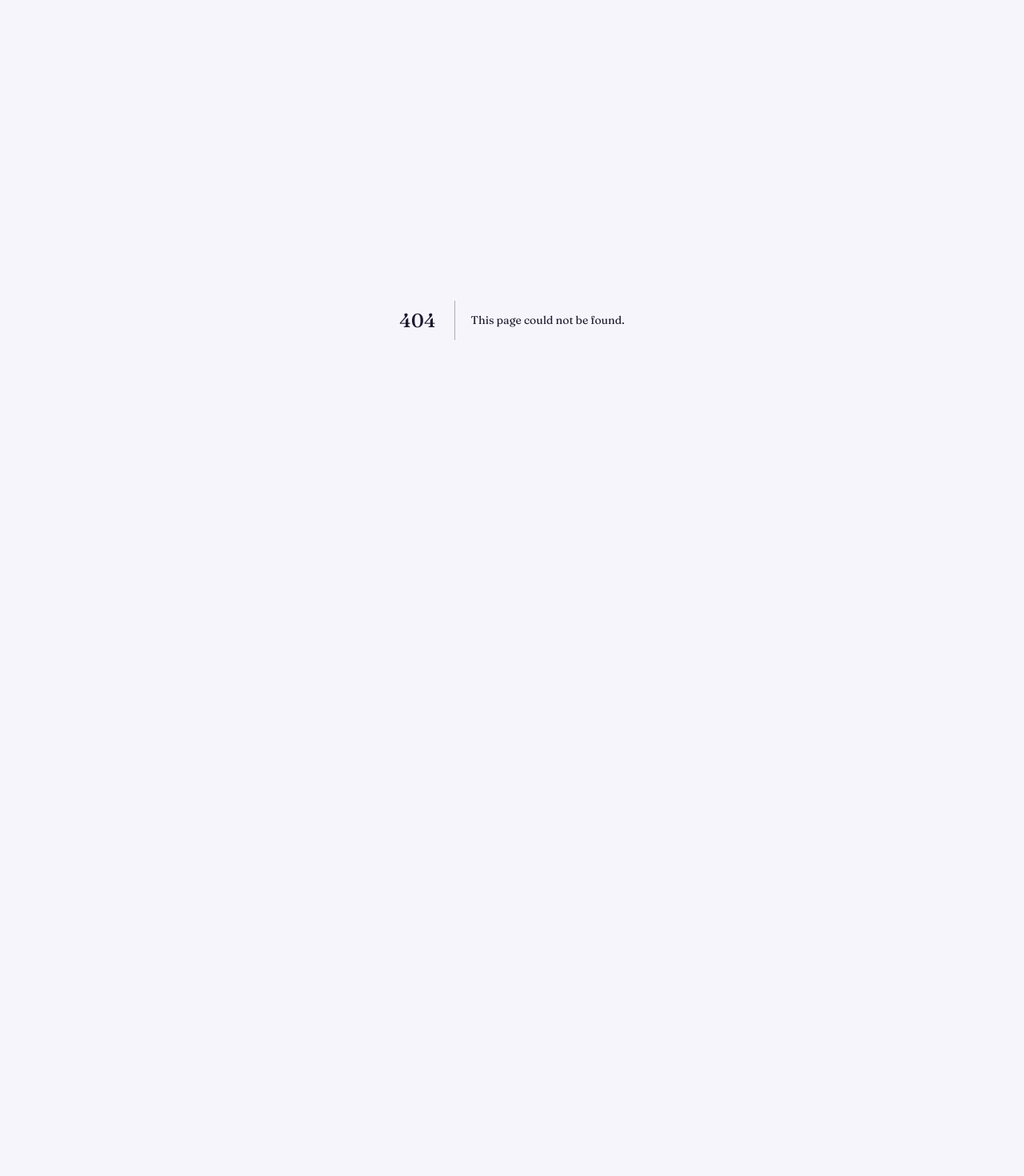
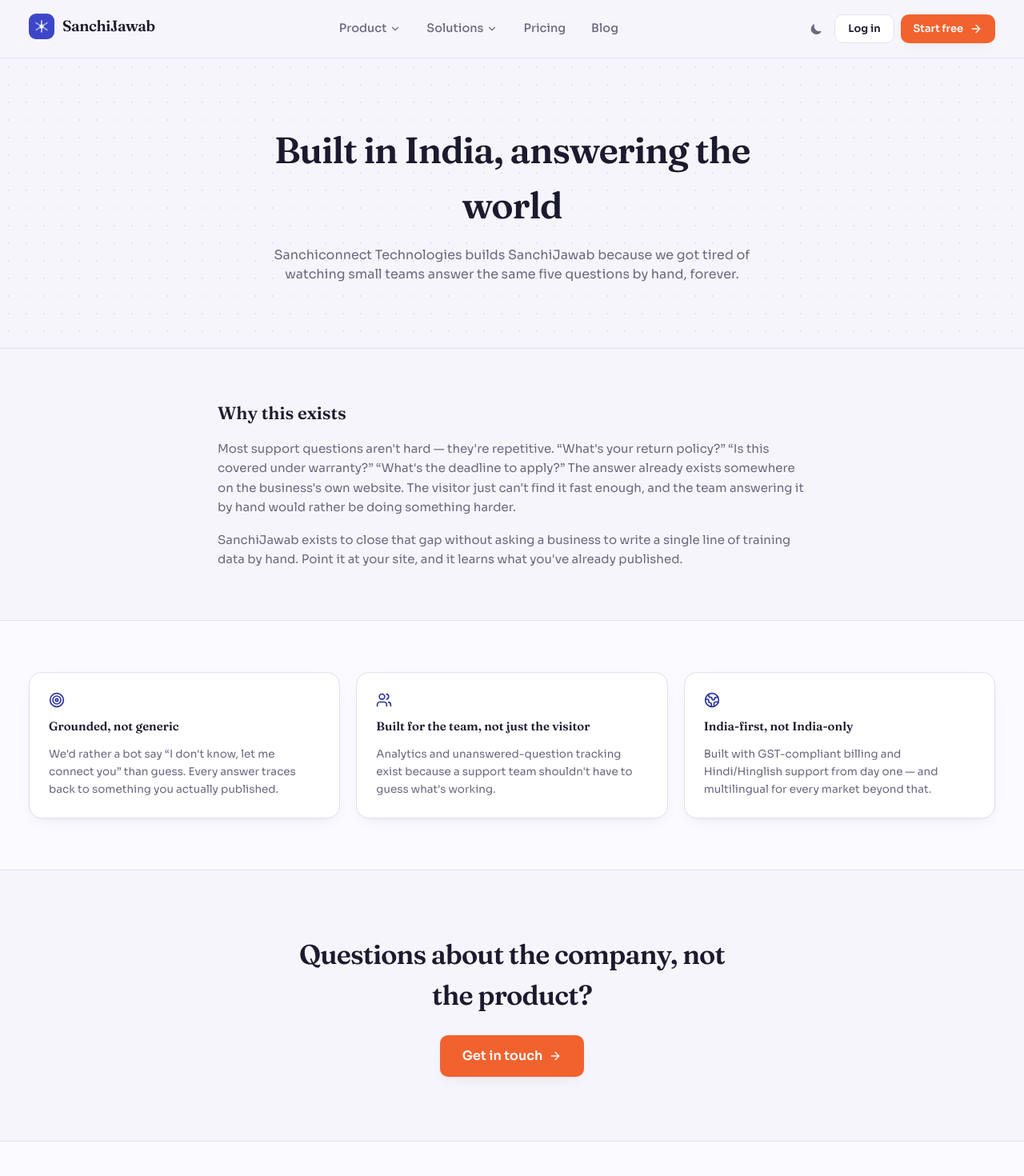
Before and after one commit to sanchiconnect/sc-ai-chatboat, a Next.js app in the folder sanchijawab-admin/: page /about in a window 1280 px wide. Before the commit this address had no page. Shown: the top 1470 px of the page at 80% size. Before the commit the page ends 800 px from the top, so only its background shows below. Built offline with nearby package versions, Linux system fonts and the light colour scheme.

Commit message:
Website: About page

```diff
--- /dev/null
+++ b/sanchijawab-admin/app/about/page.tsx
@@ -0,0 +1,93 @@
+import type { Metadata } from "next";
+import Link from "next/link";
+import { ArrowRight, Target, Users, Globe2 } from "lucide-react";
+import { SiteHeader } from "@/components/marketing/site-header";
+import { SiteFooter } from "@/components/marketing/site-footer";
+import { Button } from "@/components/ui/button";
+import { Card } from "@/components/ui/card";
+
+export const metadata: Metadata = {
+  title: "About",
+  description: "Why Sanchiconnect Technologies built SanchiJawab, and what we believe about AI support.",
+};
+
+export default function AboutPage() {
+  return (
+    <>
+      <SiteHeader />
+      <main>
+        <section className="border-b border-border bg-dot-grid py-16 text-center md:py-20">
+          <div className="container">
+            <h1 className="font-display mx-auto max-w-[20ch] text-[36px] font-semibold tracking-tight text-fg sm:text-[46px]">
+              Built in India, answering the world
+            </h1>
+            <p className="mx-auto mt-4 max-w-[56ch] text-[16px] text-fg-muted">
+              Sanchiconnect Technologies builds SanchiJawab because we got tired of watching small teams
+              answer the same five questions by hand, forever.
+            </p>
+          </div>
+        </section>
+
+        <section className="border-b border-border py-16">
+          <div className="container max-w-3xl">
+            <h2 className="font-display mb-4 text-[22px] font-semibold text-fg">Why this exists</h2>
+            <p className="text-[15px] leading-relaxed text-fg-muted">
+              Most support questions aren&apos;t hard — they&apos;re repetitive. &ldquo;What&apos;s your return
+              policy?&rdquo; &ldquo;Is this covered under warranty?&rdquo; &ldquo;What&apos;s the deadline to
+              apply?&rdquo; The answer already exists somewhere on the business&apos;s own website. The visitor
+              just can&apos;t find it fast enough, and the team answering it by hand would rather be doing
+              something harder.
+            </p>
+            <p className="mt-4 text-[15px] leading-relaxed text-fg-muted">
+              SanchiJawab exists to close that gap without asking a business to write a single line of training
+              data by hand. Point it at your site, and it learns what you&apos;ve already published.
+            </p>
+          </div>
+        </section>
+
+        <section className="border-b border-border bg-surface-2 py-16">
+          <div className="container grid grid-cols-1 gap-5 md:grid-cols-3">
+            <Card className="flex flex-col gap-3 p-6">
+              <Target className="h-5 w-5 text-accent-ink" />
+              <h3 className="text-[15px] font-semibold text-fg">Grounded, not generic</h3>
+              <p className="text-[13.5px] leading-relaxed text-fg-muted">
+                We&apos;d rather a bot say &ldquo;I don&apos;t know, let me connect you&rdquo; than guess. Every
+                answer traces back to something you actually published.
+              </p>
+            </Card>
+            <Card className="flex flex-col gap-3 p-6">
+              <Users className="h-5 w-5 text-accent-ink" />
+              <h3 className="text-[15px] font-semibold text-fg">Built for the team, not just the visitor</h3>
+              <p className="text-[13.5px] leading-relaxed text-fg-muted">
+                Analytics and unanswered-question tracking exist because a support team shouldn&apos;t have to
+                guess what&apos;s working.
+              </p>
+            </Card>
+            <Card className="flex flex-col gap-3 p-6">
+              <Globe2 className="h-5 w-5 text-accent-ink" />
+              <h3 className="text-[15px] font-semibold text-fg">India-first, not India-only</h3>
+              <p className="text-[13.5px] leading-relaxed text-fg-muted">
+                Built with GST-compliant billing and Hindi/Hinglish support from day one — and multilingual
+                for every market beyond that.
+              </p>
+            </Card>
+          </div>
+        </section>
+
+        <section className="py-20 text-center">
+          <div className="container flex flex-col items-center gap-6">
+            <h2 className="font-display max-w-[24ch] text-[28px] font-semibold tracking-tight text-fg sm:text-[34px]">
+              Questions about the company, not the product?
+            </h2>
+            <Button size="lg" variant="warm" asChild>
+              <Link href="/contact">
+                Get in touch <ArrowRight className="h-4 w-4" />
+              </Link>
+            </Button>
+          </div>
+        </section>
+      </main>
+      <SiteFooter />
+    </>
+  );
+}
```
